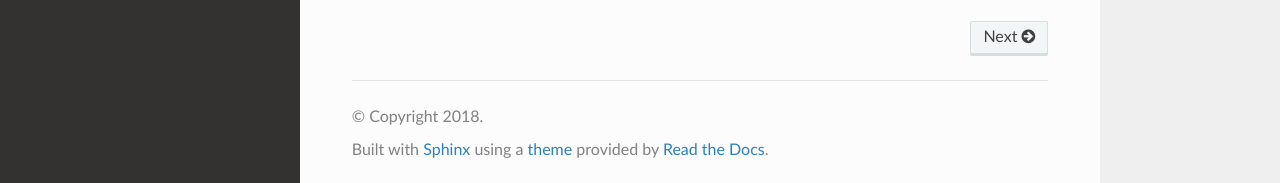
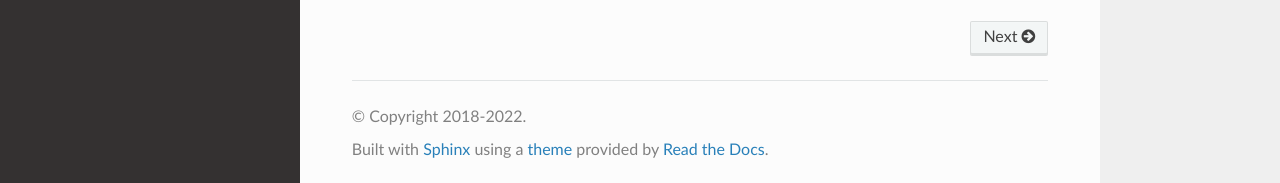
Before and after one commit to mhe/pynrrd, a Sphinx documentation site: the page built from docs/source/index.rst, in a window 1280 px wide and 900 px high, scrolled down 746 px. Shown: the part 714-897 px from the top of the window. Built offline with Sphinx 7.4.7 and the Read the Docs theme 2.0.0, drawn with Linux system fonts in a browser that asks for light colours.

Commit message:
update copyright

```diff
--- a/docs/source/conf.py
+++ b/docs/source/conf.py
@@ -34,7 +34,7 @@ master_doc = 'index'
 
 # General information about the project.
 project = 'pynrrd'
-copyright = '2018'
+copyright = '2018-2022'
 author = 'Maarten Everts'
 
 # The version info for the project you're documenting, acts as replacement for
```
